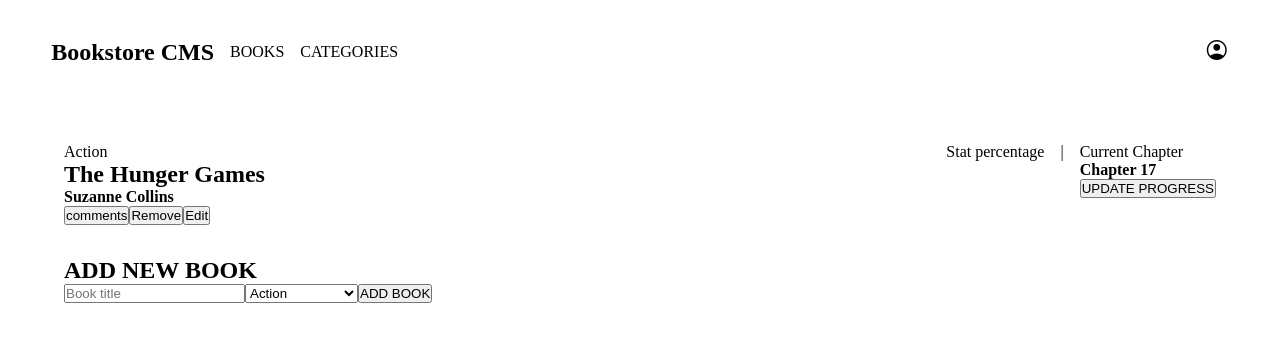
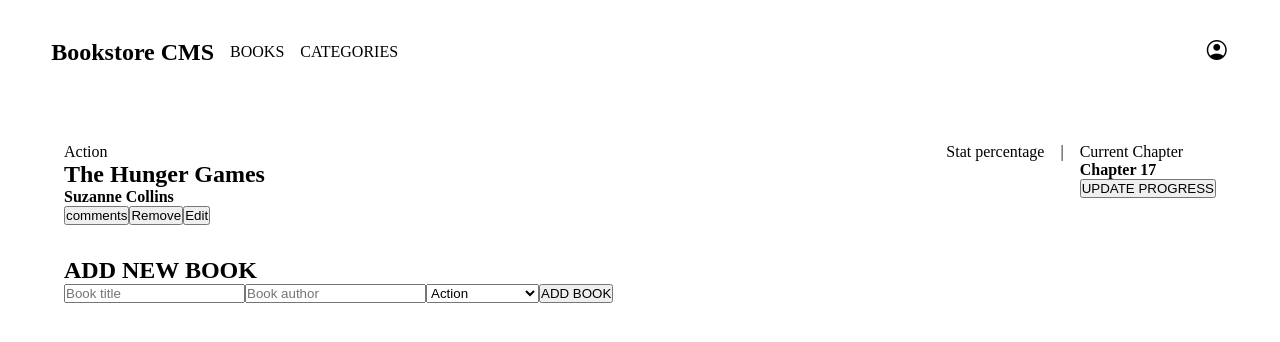
Before and after one commit to UbdaNam/bookstore, a React (Create React App) app: page / in a window 1280 px wide. Shown: the top 342 px of the page. Built offline with nearby package versions, Linux system fonts and the light colour scheme.

Commit message:
Add book author input

```diff
--- a/src/components/AddBook.js
+++ b/src/components/AddBook.js
@@ -7,6 +7,7 @@
       <h2>ADD NEW BOOK</h2>
       <form className={style['add-form']}>
         <input type="text" placeholder="Book title" />
+        <input type="text" placeholder="Book author" />
         <select name="category">
           <option value="action">Action</option>
           <option value="science-fiction">Science Fiction</option>
```
